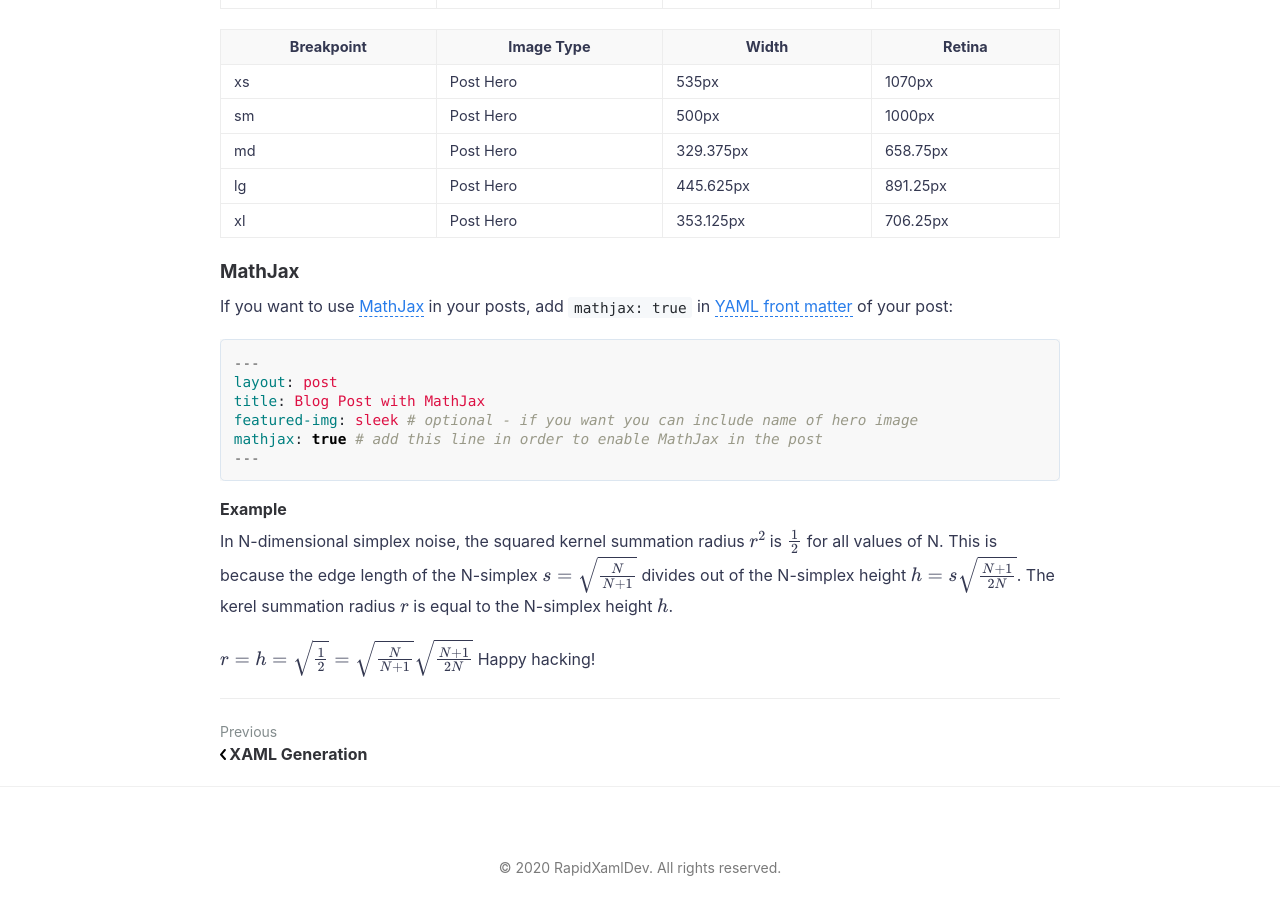
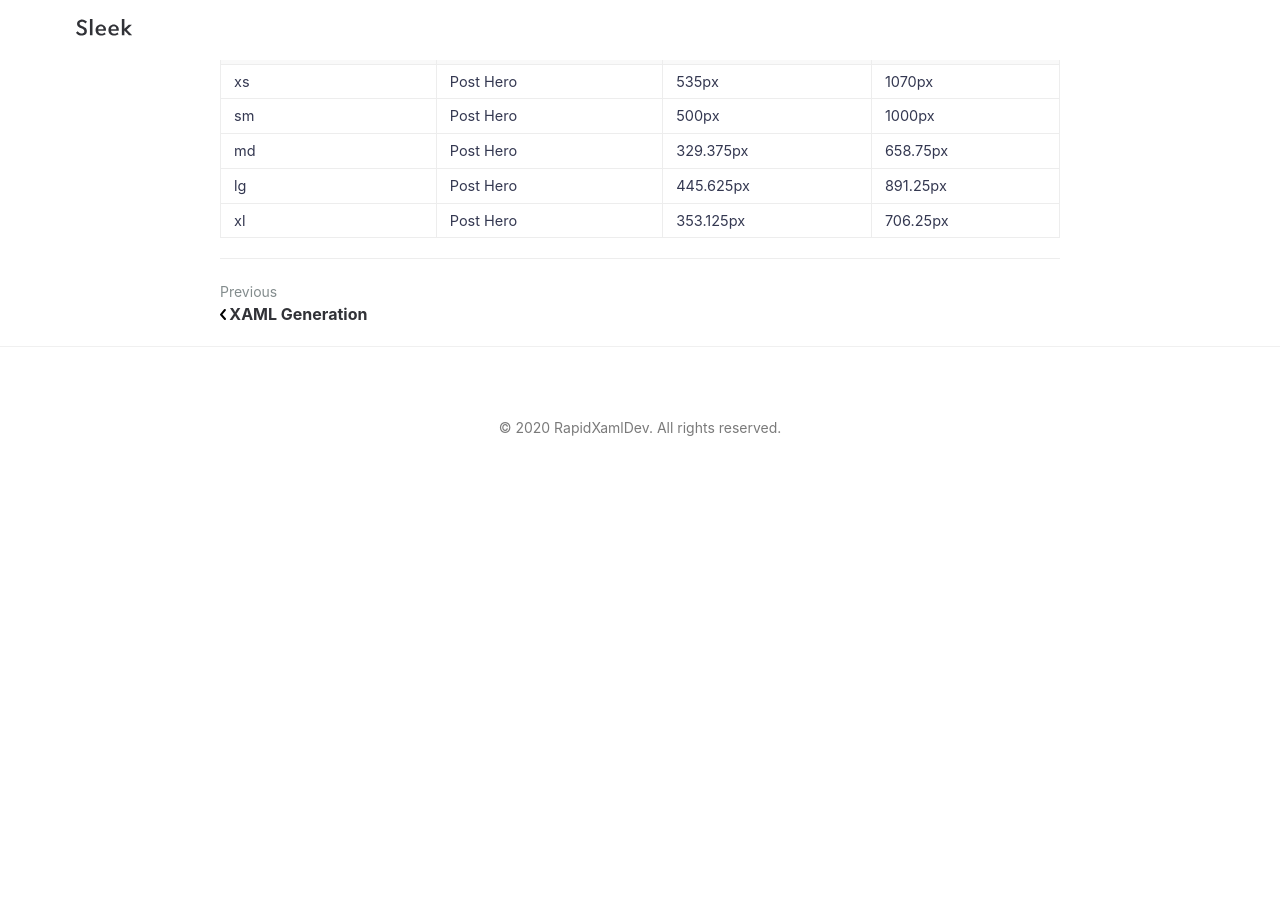
Before and after one commit to mrlacey/RapidXamlDev, a Jekyll site: the page built from _posts/2020-12-01-analytics.md, in a window 1280 px wide and 900 px high, scrolled down 1966 px. Built offline with Jekyll 4.4.1, drawn with Linux system fonts in a browser that asks for light colours; formulas are drawn with MathJax 3; a script that is not in the unit is left out; after the commit the page ends 2449 px from its top, so only the background shows below that.

Commit message:
remove mathjax

````diff
--- a/_includes/mathjax.html
+++ /dev/null
@@ -1,22 +0,0 @@
-{% if page.mathjax %}
-<script type="text/x-mathjax-config">
-  MathJax.Hub.Config({
-    tex2jax: {
-      inlineMath: [ ['$','$'], ["\\(","\\)"] ],
-      processEscapes: true
-    }
-  });
-</script>
-<script
-  type="text/javascript"
-  charset="utf-8"
-  src="https://cdn.mathjax.org/mathjax/latest/MathJax.js?config=TeX-AMS-MML_HTMLorMML"
->
-</script>
-<script
-  type="text/javascript"
-  charset="utf-8"
-  src="https://vincenttam.github.io/javascripts/MathJaxLocal.js"
->
-</script>
-{% endif %}
--- a/_layouts/post.html
+++ b/_layouts/post.html
@@ -108,7 +108,6 @@ layout: compress
   </main>
 
   {% include footer.html %}
-  {% include mathjax.html %}
 </body>
 
 </html>
--- a/_posts/2020-12-01-analytics.md
+++ b/_posts/2020-12-01-analytics.md
@@ -2,7 +2,6 @@
 layout: post
 title: XAML Analytics
 featured-img: sleek
-mathjax: true
 ---
 
 # Getting started
@@ -62,26 +61,3 @@ sm |Post Hero | 500px| 1000px
 md |Post Hero | 329.375px | 658.75px
 lg |Post Hero | 445.625px | 891.25px
 xl |Post Hero | 353.125px | 706.25px
-
-### MathJax
-
-If you want to use [MathJax](https://www.mathjax.org/) in your posts, add `mathjax: true` in [YAML front matter](https://jekyllrb.com/docs/frontmatter/) of your post:
-
-```yaml
----
-layout: post
-title: Blog Post with MathJax
-featured-img: sleek # optional - if you want you can include name of hero image
-mathjax: true # add this line in order to enable MathJax in the post
----
-```
-
-#### Example
-
-In N-dimensional simplex noise, the squared kernel summation radius $r^2$ is $\frac 1 2$
-for all values of N. This is because the edge length of the N-simplex $s = \sqrt {\frac {N} {N + 1}}$
-divides out of the N-simplex height $h = s \sqrt {\frac {N + 1} {2N}}$.
-The kerel summation radius $r$ is equal to the N-simplex height $h$.
-
-$$ r = h = \sqrt{\frac {1} {2}} = \sqrt{\frac {N} {N+1}} \sqrt{\frac {N+1} {2N}} $$
-Happy hacking!
````
